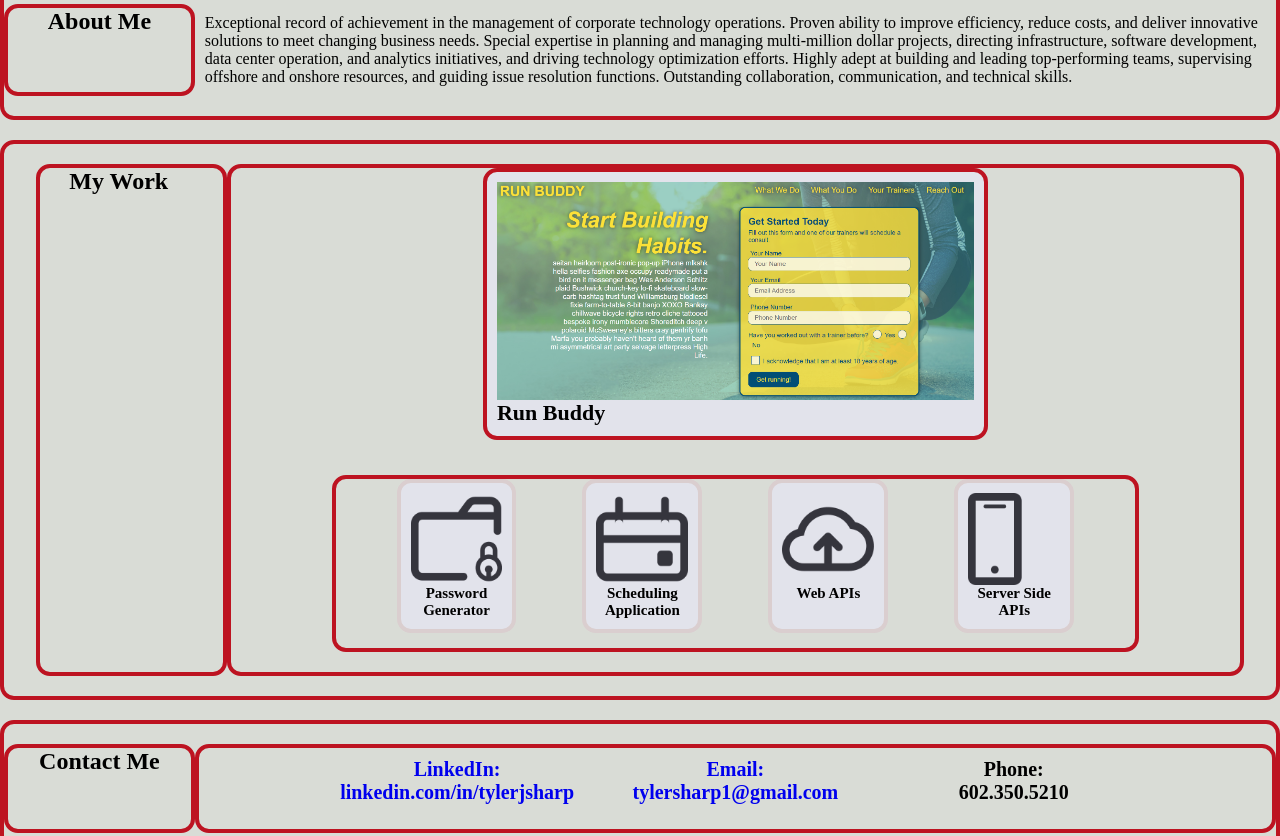
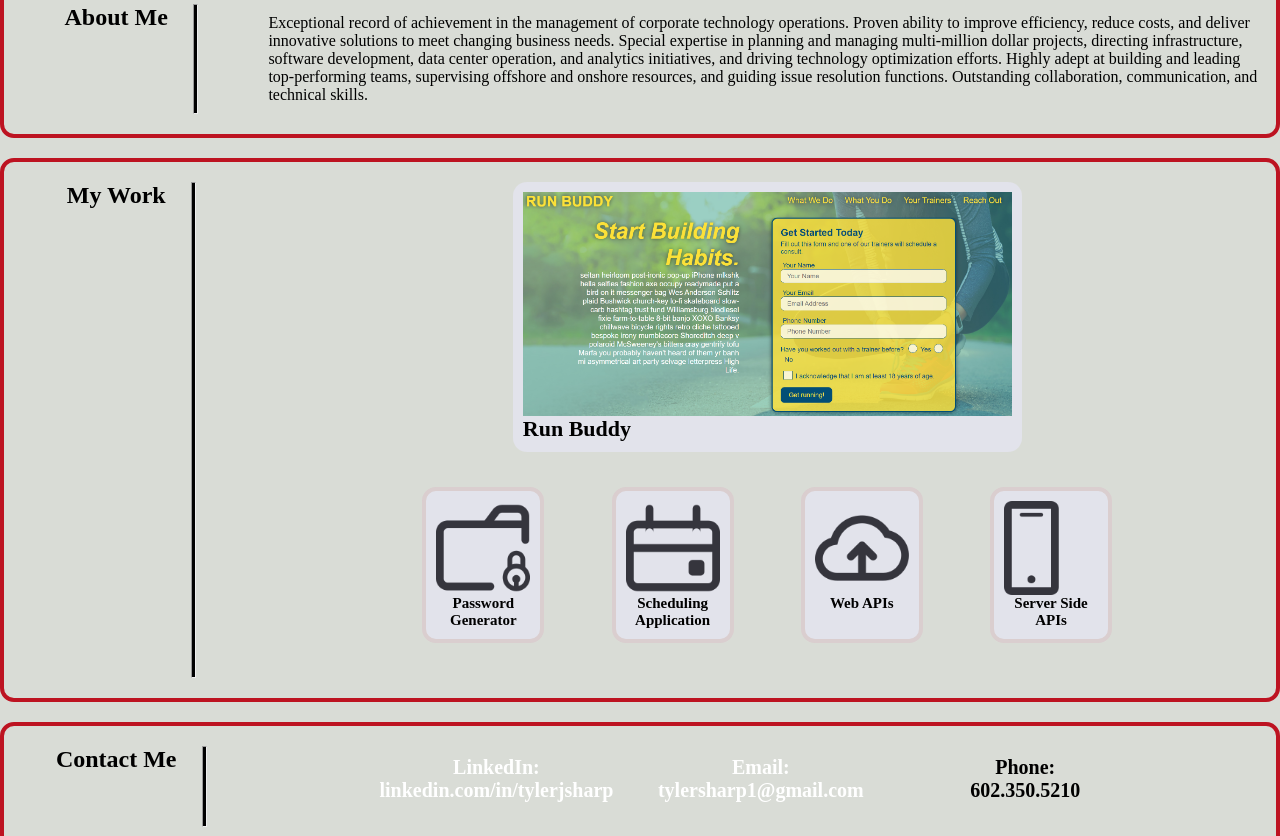
Before and after one commit to tylers22/Challenge02-ProfessionalPortfolio, a plain HTML site: page index.html in a window 1280 px wide. Shown: the part 273-1109 px from the top of the page. Drawn offline with Linux system fonts and the light colour scheme.

Commit message:
looking great

```diff
--- a/assets/css/style.css
+++ b/assets/css/style.css
@@ -32,6 +32,7 @@ body {
     font-size: 48px;
     text-shadow: 0 0 10px rgba(0, 0, 0, 0.5);
     align-items: center;
+    color: #ffffff;
 }
 
 
@@ -57,6 +58,7 @@ body {
 
 a {
     text-decoration: none;
+    color: #ffffff;
 }
 
 p {
@@ -85,6 +87,7 @@ p {
 .flex-row {
     display: flex;
   }
+/* solid line */
 
   /* about me section */
   .flex-container-about-me {
@@ -101,18 +104,19 @@ p {
     display: flex;
     flex-wrap: wrap;
     justify-content: center;
-    width: 15%;
+    width: 20%;
     margin-top: 20px;
     margin-bottom: 20px;
     border-radius: 14px;
-    border: 4px solid #bd1321;
+    border-right: black;
+
    }
 
    .flex-container-about-me-content {
     display: flex;
     flex-wrap: wrap;
     justify-content: center;
-    width: 85%;
+    width: 80%;
     margin-top: 20px;
     margin-bottom: 20px;
     border-radius: 14px;
@@ -134,11 +138,11 @@ p {
   display: flex;
   flex-wrap: wrap;
   justify-content: center;
-  width: 15%;
+  width: 20%;
   margin-top: 20px;
   margin-bottom: 20px;
   border-radius: 14px;
-  border: 4px solid #bd1321;
+
  }
 
 .flex-container-main-app {
@@ -152,7 +156,7 @@ p {
 .flex-item-main-app {
   width: 50%;
   border-radius: 14px;
-  border: 4px solid #bd1321;
+
   background-color: #e2e3eb;
   font-size: 22px;
   font-weight: bold;
@@ -176,7 +180,7 @@ p {
     margin-top: 20px;
     margin-bottom: 20px;
     border-radius: 14px;
-    border: 4px solid #bd1321;
+
 }
 /* for text area inside of flex item */
 .flex-item span {
@@ -237,22 +241,22 @@ p {
   display: flex;
   flex-wrap: wrap;
   justify-content: center;
-  width: 15%;
+  width: 19%;
   margin-top: 20px;
   margin-bottom: 20px;
   border-radius: 14px;
-  border: 4px solid #bd1321;
+
  }
 
  .flex-container-contact-links {
   display: flex;
   flex-wrap: wrap;
   justify-content: center;
-  width: 85%;
+  width: 80%;
   margin-top: 20px;
   margin-bottom: 20px;
   border-radius: 14px;
-  border: 4px solid #bd1321;
+
 }
 
 .flex-item-contact {
@@ -306,6 +310,14 @@ p {
 
   .flex-row {
     display: flex;
+  }
+
+  hr {
+    min-height: 100%;
+    max-height: 100vh;
+    margin: 5;
+    width: 5px;
+    background-color: black;
   }
 
   /* media query for smaller desktop */
--- a/index.html
+++ b/index.html
@@ -43,7 +43,8 @@
         <section>
             <div class="flex-container-about-me">
                 <div class="flex-container-about-me-h2">
-                <h2>About Me</h2>
+                <h2 class="float-left">About Me</h2>
+                <hr>
                 </div>
                 <div class="flex-container-about-me-content">
                     <p>
@@ -59,6 +60,7 @@
         <div class="flex-container-my-work">
             <div class="flex-container-my-work-h2">
                 <h2 class="float-left">My Work</h2>
+             <hr>
             </div>
 
 
@@ -96,7 +98,8 @@
         <section>
             <div class="flex-container-contact">
                 <div class="flex-container-contact-h2">
-                    <h2>Contact Me</h2>
+                    <h2 class="float-left">Contact Me</h2>
+                    <hr>
                 </div>
 
                 <div class=flex-container-contact-links>
```
